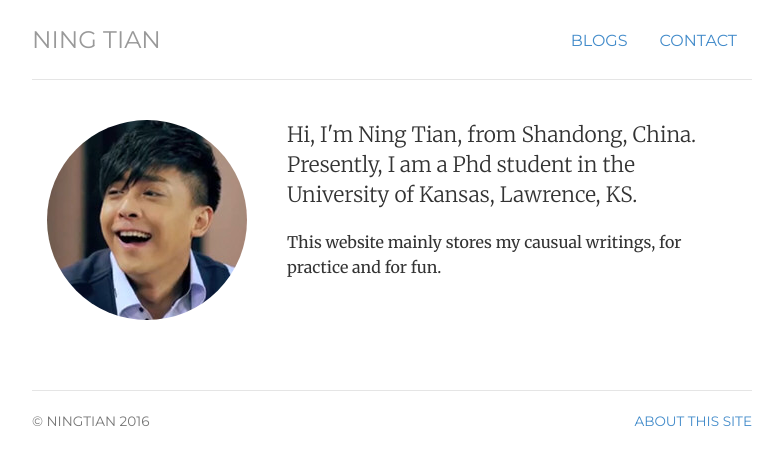
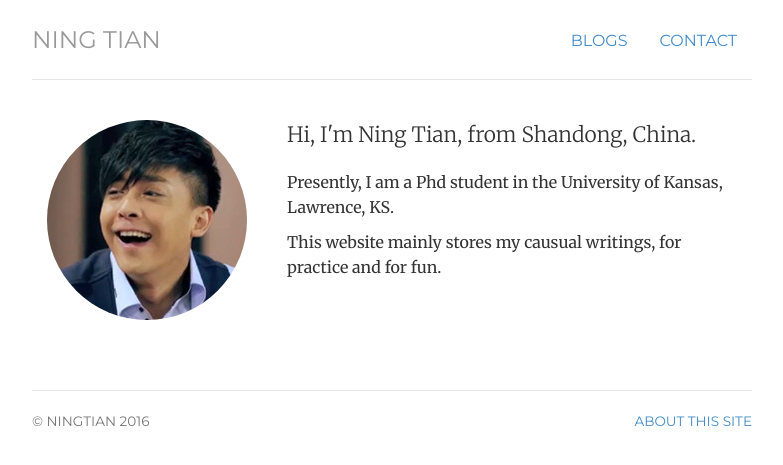
Before and after one commit to ningtian/ningtian.github.io, a Jekyll site: the page built from index.html, in a window 1280 px wide. Shown: the top 465 px of the page, without its empty margins (248-1031 px from the left). Built offline with Jekyll 4.4.1, drawn with Linux system fonts in a browser that asks for light colours.

Commit message:
Update index.html

```diff
--- a/index.html
+++ b/index.html
@@ -17,14 +17,14 @@ description: Ning Tian is a phd student living and working in Lawrence.
 
 
 
-	<p class="lead">Hi, I'm <span itemprop="name">Ning Tian, from Shandong, China.
+	<p class="lead">Hi, I'm <span itemprop="name">Ning Tian, from Shandong, China. </span></p>
 
 
-		Presently, I am a Phd student in the University of Kansas, Lawrence, KS.</span></p>
+	<p> Presently, I am a Phd student in the University of Kansas, Lawrence, KS. </p>
 
 
 
-	<p>This website mainly stores my causual writings, for practice and for fun.</p>
+	<p> This website mainly stores my causual writings, for practice and for fun.</p>
 
 	</div>
 </div>
```
